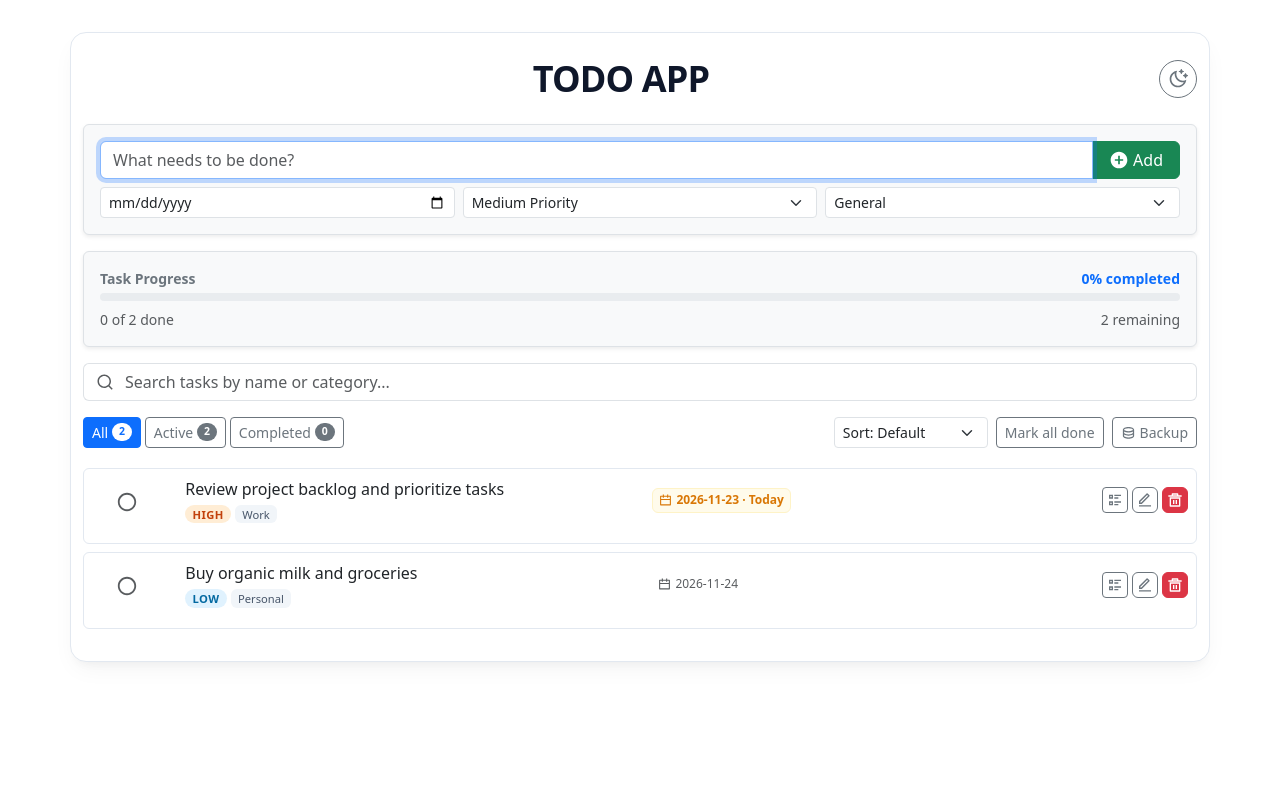
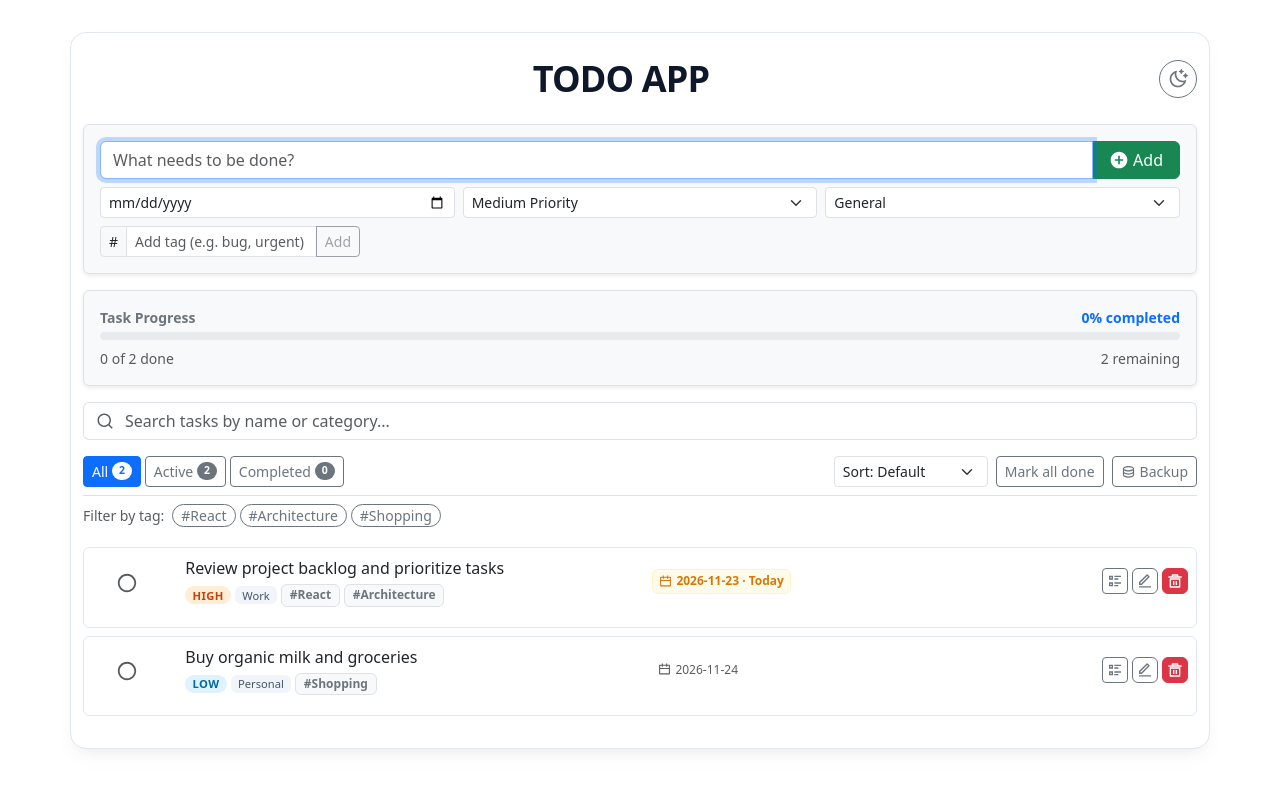
Before and after one commit to Shivamku19/Todo, a React (Vite) app in the folder todo-version-3-useref/: page / in a window 1280 px wide. Shown: the top 788 px of the page. Built offline with nearby package versions, Linux system fonts and the light colour scheme.

Commit message:
feat: support custom tag creation in task form and tag-based filtering

```diff
--- a/todo-version-3-useref/src/App.jsx
+++ b/todo-version-3-useref/src/App.jsx
@@ -16,6 +16,11 @@ function AppContent() {
   const [filter, setFilter] = useState("all");
   const [searchQuery, setSearchQuery] = useState("");
   const [sortBy, setSortBy] = useState("default");
+  const [selectedTag, setSelectedTag] = useState(null);
+
+  const allTags = Array.from(
+    new Set(todoItems.flatMap((item) => (Array.isArray(item.tags) ? item.tags : [])))
+  ).filter(Boolean);
 
   const counts = {
     all: todoItems.length,
@@ -31,6 +36,9 @@ function AppContent() {
   const filteredItems = todoItems.filter((item) => {
     if (filter === "active" && item.completed) return false;
     if (filter === "completed" && !item.completed) return false;
+    if (selectedTag && (!Array.isArray(item.tags) || !item.tags.includes(selectedTag))) {
+      return false;
+    }
 
     if (searchQuery.trim()) {
       const q = searchQuery.toLowerCase().trim();
@@ -75,6 +83,9 @@ function AppContent() {
         onToggleAll={toggleAllCompleted}
         sortBy={sortBy}
         onSortChange={setSortBy}
+        allTags={allTags}
+        selectedTag={selectedTag}
+        onSelectTag={setSelectedTag}
       />
       <Welcomemess todoitems={sortedItems} />
       <Todoitems todoitems={sortedItems} />
--- a/todo-version-3-useref/src/component/TaskFilters.jsx
+++ b/todo-version-3-useref/src/component/TaskFilters.jsx
@@ -2,7 +2,18 @@ import { useState } from "react";
 import { RiDatabase2Line } from "react-icons/ri";
 import DataBackupModal from "./DataBackupModal";
 
-function TaskFilters({ currentFilter, onFilterChange, counts, onClearCompleted, onToggleAll, sortBy, onSortChange }) {
+function TaskFilters({
+  currentFilter,
+  onFilterChange,
+  counts,
+  onClearCompleted,
+  onToggleAll,
+  sortBy,
+  onSortChange,
+  allTags = [],
+  selectedTag = null,
+  onSelectTag = () => {},
+}) {
   const [isBackupOpen, setIsBackupOpen] = useState(false);
 
   const filters = [
@@ -79,6 +90,37 @@ function TaskFilters({ currentFilter, onFilterChange, counts, onClearCompleted,
           </button>
         </div>
       </div>
+
+      {allTags.length > 0 && (
+        <div className="d-flex align-items-center gap-1 flex-wrap mt-2 pt-2 border-top">
+          <span className="small text-muted me-1">Filter by tag:</span>
+          {allTags.map((tag) => {
+            const isTagActive = selectedTag === tag;
+            return (
+              <button
+                key={tag}
+                type="button"
+                className={`btn btn-sm py-0 px-2 rounded-pill small ${
+                  isTagActive ? "btn-secondary text-white" : "btn-outline-secondary"
+                }`}
+                onClick={() => onSelectTag(isTagActive ? null : tag)}
+              >
+                #{tag}
+              </button>
+            );
+          })}
+          {selectedTag && (
+            <button
+              type="button"
+              className="btn btn-sm btn-link text-decoration-none py-0 px-1 text-danger small"
+              onClick={() => onSelectTag(null)}
+            >
+              Clear tag filter
+            </button>
+          )}
+        </div>
+      )}
+
       <DataBackupModal
         isOpen={isBackupOpen}
         onClose={() => setIsBackupOpen(false)}
--- a/todo-version-3-useref/src/component/item1.jsx
+++ b/todo-version-3-useref/src/component/item1.jsx
@@ -9,10 +9,25 @@ function Item1({ onnewitem }) {
   const duedateelement = useRef();
   const [priority, setPriority] = useState(PRIORITY_LEVELS.MEDIUM);
   const [category, setCategory] = useState("General");
+  const [tags, setTags] = useState([]);
+  const [tagInput, setTagInput] = useState("");
 
   useEffect(() => {
     todonameelement.current?.focus();
   }, []);
+
+  const handleAddTag = (e) => {
+    if (e) e.preventDefault();
+    const clean = tagInput.trim().replace(/^#/, "");
+    if (clean && !tags.includes(clean)) {
+      setTags([...tags, clean]);
+      setTagInput("");
+    }
+  };
+
+  const handleRemoveTag = (tagToRemove) => {
+    setTags(tags.filter((t) => t !== tagToRemove));
+  };
 
   const handlebuttonclk = (event) => {
     if (event) event.preventDefault();
@@ -29,6 +44,7 @@ function Item1({ onnewitem }) {
       dueDate: duedate,
       priority,
       category,
+      tags,
     };
 
     if (onnewitem) {
@@ -39,6 +55,8 @@ function Item1({ onnewitem }) {
 
     setPriority(PRIORITY_LEVELS.MEDIUM);
     setCategory("General");
+    setTags([]);
+    setTagInput("");
   };
 
   return (
@@ -98,6 +116,47 @@ function Item1({ onnewitem }) {
             </select>
           </div>
         </div>
+        <div className="mt-2 d-flex align-items-center gap-2 flex-wrap">
+          <div className="input-group input-group-sm" style={{ maxWidth: "260px" }}>
+            <span className="input-group-text">#</span>
+            <input
+              type="text"
+              className="form-control"
+              placeholder="Add tag (e.g. bug, urgent)"
+              value={tagInput}
+              onChange={(e) => setTagInput(e.target.value)}
+              onKeyDown={(e) => {
+                if (e.key === "Enter") {
+                  e.preventDefault();
+                  handleAddTag();
+                }
+              }}
+            />
+            <button
+              type="button"
+              className="btn btn-outline-secondary"
+              onClick={handleAddTag}
+              disabled={!tagInput.trim()}
+            >
+              Add
+            </button>
+          </div>
+          {tags.map((t) => (
+            <span
+              key={t}
+              className="badge bg-secondary-subtle text-secondary border d-inline-flex align-items-center gap-1"
+            >
+              #{t}
+              <button
+                type="button"
+                className="btn-close btn-close-white"
+                style={{ fontSize: "0.55rem" }}
+                onClick={() => handleRemoveTag(t)}
+                aria-label={`Remove tag ${t}`}
+              />
+            </span>
+          ))}
+        </div>
       </form>
     </div>
   );
--- a/todo-version-3-useref/src/component/todoitem.jsx
+++ b/todo-version-3-useref/src/component/todoitem.jsx
@@ -151,6 +151,12 @@ function Todoitem({ item, todoname, tododate, ondeleteclk, ontoggleclk, onupdate
                 {item.category}
               </span>
             )}
+            {Array.isArray(item?.tags) &&
+              item.tags.map((tag) => (
+                <span key={tag} className="badge bg-light text-secondary border small">
+                  #{tag}
+                </span>
+              ))}
           </div>
         </div>
         <div className="col-3 small">
```
